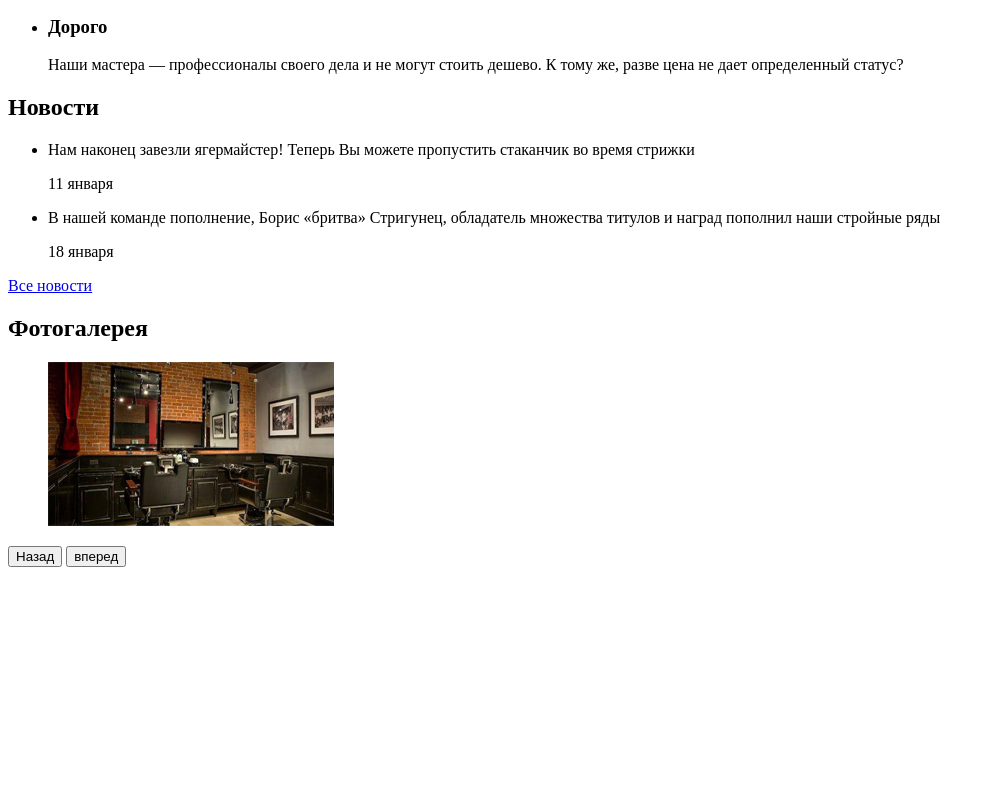
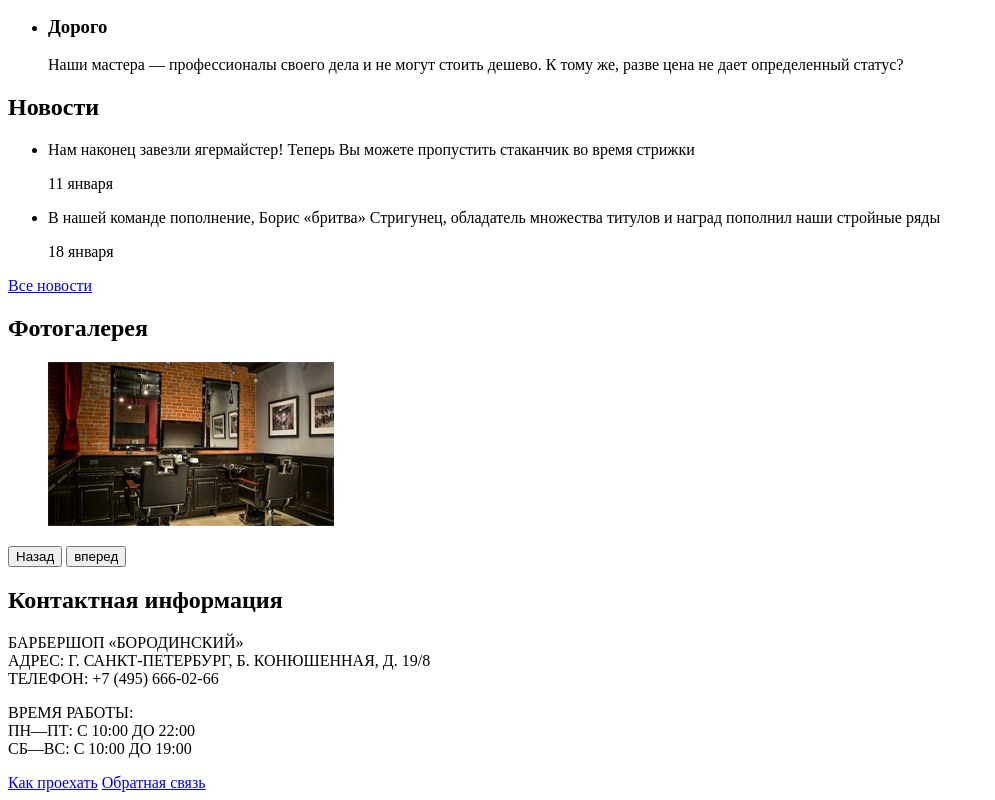
Before and after one commit to gorodets1986/1082163-barbershop-26, a plain HTML site: page index.html in a window 1280 px wide. Shown: the part 435-1235 px from the top of the page, without its empty margins (0-995 px from the left). Before the commit the page ends 1010 px from the top, so only its background shows below. Drawn offline with Linux system fonts and the light colour scheme.

Commit message:
Сделал секцию контактной информации

```diff
--- a/index.html
+++ b/index.html
@@ -65,6 +65,21 @@
         <button type="button">Назад</button>
         <button type="button">вперед</button>
       </section>
+      <section>
+        <h2>Контактная информация</h2>
+        <p>
+          БАРБЕРШОП «БОРОДИНСКИЙ»<br>
+          АДРЕС: Г. САНКТ-ПЕТЕРБУРГ, Б. КОНЮШЕННАЯ, Д. 19/8<br>
+          ТЕЛЕФОН: +7 (495) 666-02-66
+        </p>
+        <p>
+          ВРЕМЯ РАБОТЫ:<br>
+          ПН—ПТ: С 10:00 ДО 22:00<br>
+          СБ—ВС: С 10:00 ДО 19:00
+        </p>
+        <a href="map.html">Как проехать</a>
+        <a href="contacts.html">Обратная связь</a>
+      </section>
     </main>
   </body>
 </html>
```
